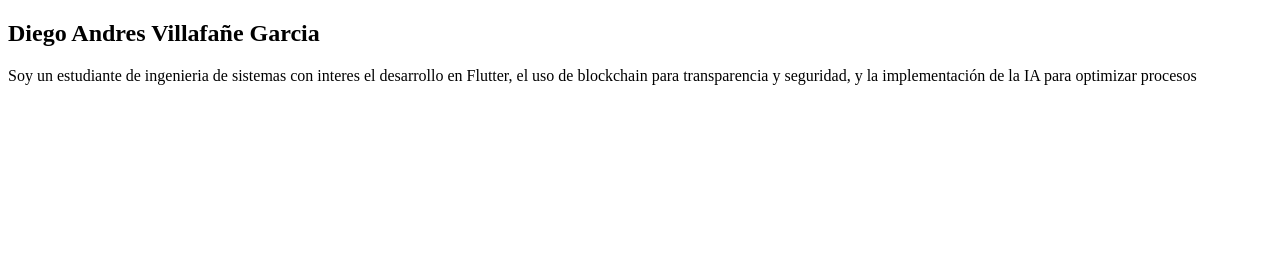
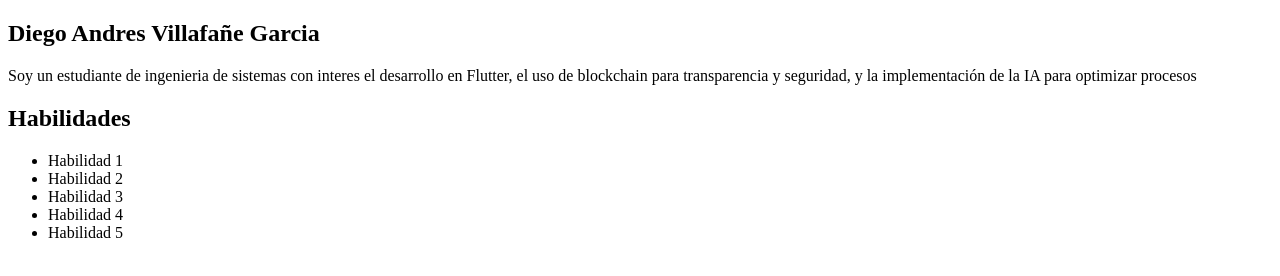
Before and after one commit to dvillafane/RubricaC1ejercicio1, a plain HTML site: page index.html in a window 1280 px wide. Drawn offline with Linux system fonts and the light colour scheme.

Commit message:
Agrega el titulo y una lista con 5 habilidades

```diff
--- a/index.html
+++ b/index.html
@@ -8,5 +8,14 @@
 <body>
     <h2>Diego Andres Villafañe Garcia</h2>
     <p>Soy un estudiante de ingenieria de sistemas con interes el desarrollo en Flutter, el uso de blockchain para transparencia y seguridad, y la implementación de la IA para optimizar procesos</p>
+
+    <h2>Habilidades</h2>
+            <ul>
+                <li>Habilidad 1</li>
+                <li>Habilidad 2</li>
+                <li>Habilidad 3</li>
+                <li>Habilidad 4</li>
+                <li>Habilidad 5</li>
+            </ul>
 </body>
 </html>
```
